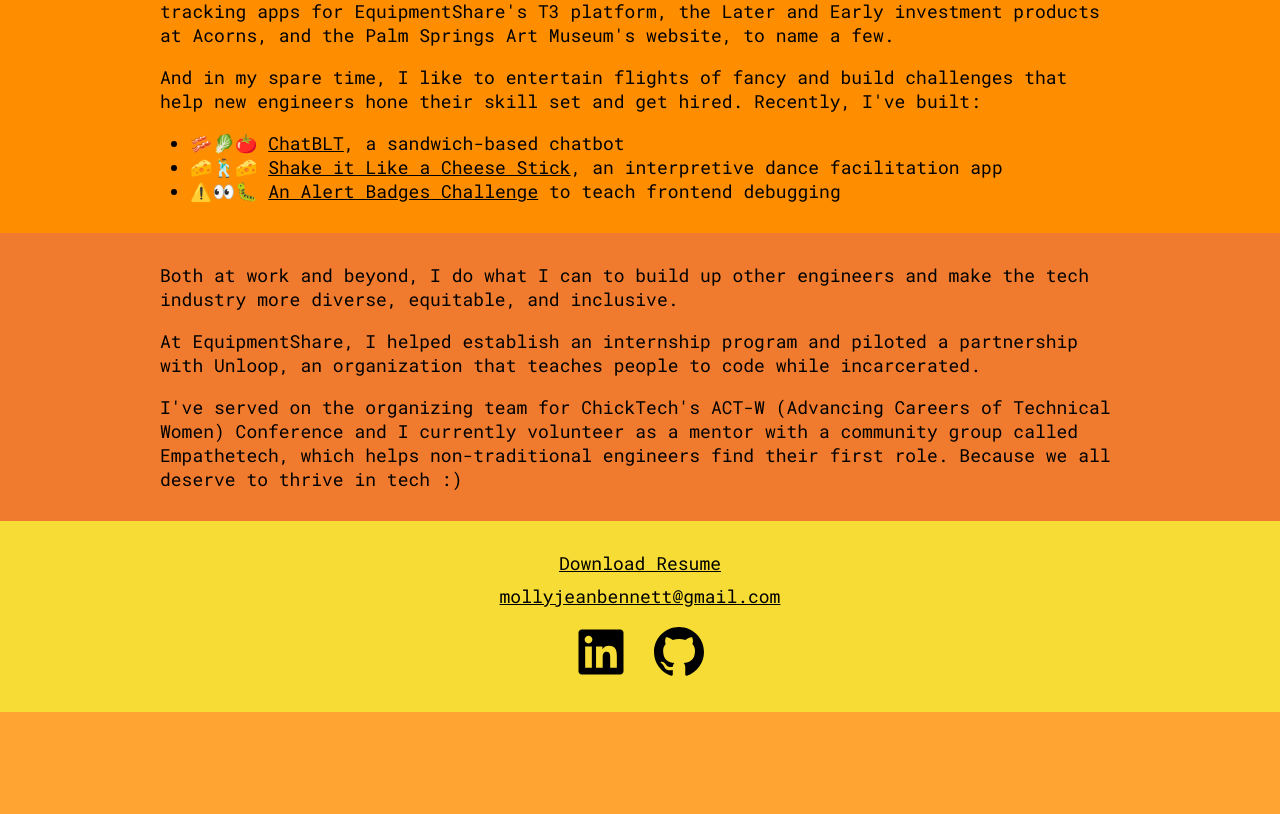
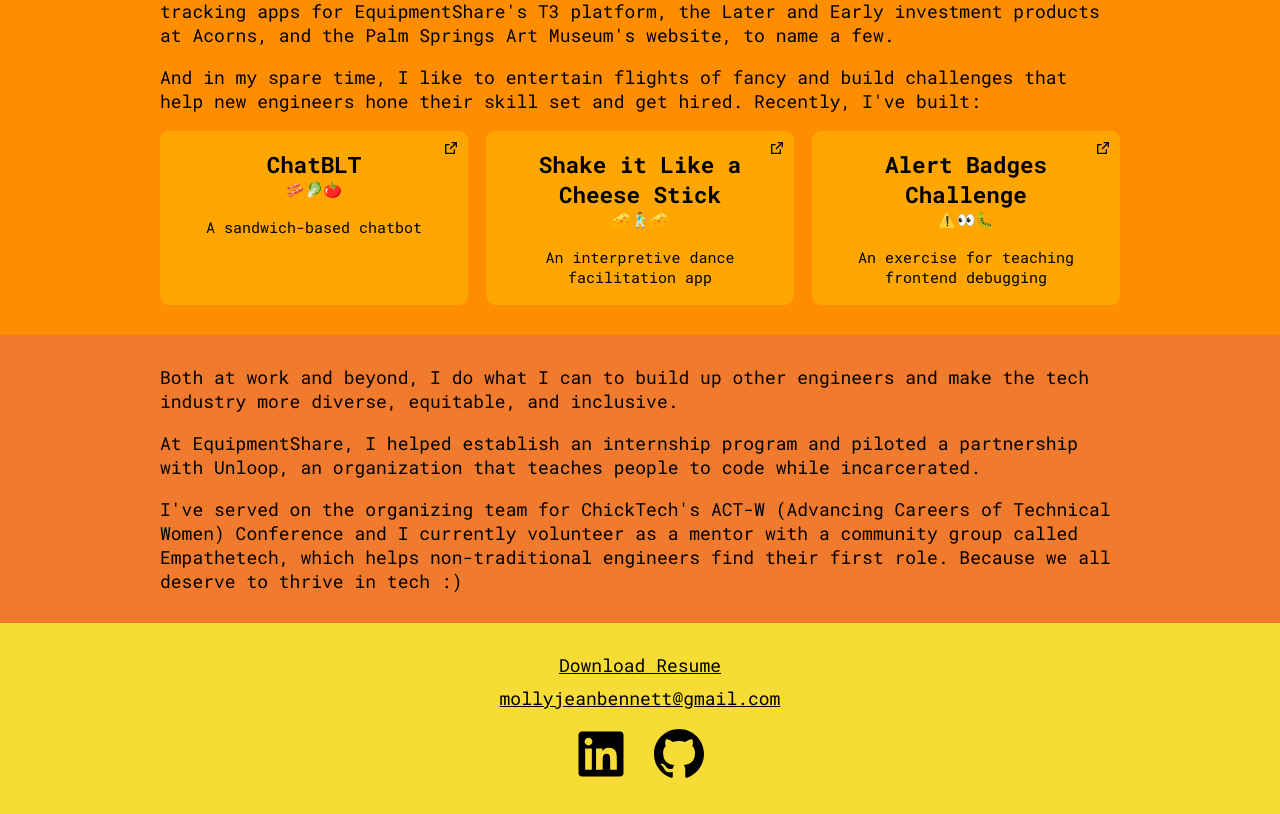
Before and after one commit to MollyJeanB/mollyjeanbennett.com, a Next.js app: page / in a window 1280 px wide. Shown: the part 803-1617 px from the top of the page. Before the commit the page ends 1515 px from the top, so only its background shows below. Built offline with nearby package versions, Linux system fonts and the light colour scheme.

Commit message:
[F] Implement basic card component

```diff
--- a/src/components/footer/footer.module.css
+++ b/src/components/footer/footer.module.css
@@ -13,6 +13,7 @@
 }
 
 .link {
+	text-decoration: underline;
 	padding-bottom: var(--size-xs);
 }
 
--- a/src/components/homePageContent/sections.tsx
+++ b/src/components/homePageContent/sections.tsx
@@ -1,5 +1,7 @@
 import { Footer } from "@/components"
 import { ReactNode } from "react"
+import { LinkCards } from "../linkCards/LinkCards"
+import { Card } from "../linkCards/Card"
 
 export type SectionContentType = {
 	title: string
@@ -44,35 +46,26 @@ export const sections: SectionContentType[] = [
 					challenges that help new engineers hone their skill set and get hired.
 					Recently, I've built:
 				</p>
-				<ul>
-					<li>
-						🥓🥬🍅{" "}
-						<a href={"https://www.chat-blt.com/"} target={"blank"}>
-							ChatBLT
-						</a>
-						, a sandwich-based chatbot
-					</li>
-					<li>
-						🧀🕺🧀{" "}
-						<a
-							href={"https://www.shake-it-like-a-cheese-stick.com/"}
-							target={"blank"}
-						>
-							Shake it Like a Cheese Stick
-						</a>
-						, an interpretive dance facilitation app
-					</li>
-					<li>
-						⚠️👀🐛{" "}
-						<a
-							href={"https://replit.com/@MJB/Alert-Badges-challenge"}
-							target={"blank"}
-						>
-							An Alert Badges Challenge
-						</a>{" "}
-						to teach frontend debugging
-					</li>
-				</ul>
+				<LinkCards>
+					<Card
+						heading={"ChatBLT"}
+						link={"https://www.chat-blt.com/"}
+						emojis={"🥓🥬🍅"}
+						body={"A sandwich-based chatbot"}
+					/>
+					<Card
+						heading={"Shake it Like a Cheese Stick"}
+						link={"https://www.shake-it-like-a-cheese-stick.com/"}
+						emojis={"🧀🕺🧀"}
+						body={"An interpretive dance facilitation app"}
+					/>
+					<Card
+						heading={"Alert Badges Challenge"}
+						link={"https://replit.com/@MJB/Alert-Badges-challenge"}
+						emojis={"⚠️👀🐛"}
+						body={"An exercise for teaching frontend debugging"}
+					/>
+				</LinkCards>
 			</>
 		),
 	},
--- /dev/null
+++ b/src/components/linkCards/Card.tsx
@@ -0,0 +1,23 @@
+import React, { ReactNode } from "react"
+import styles from "./linkCards.module.css"
+import { ExternalLinkIcon } from "@/assets/svg"
+
+type PropsType = {
+	heading: string
+	body: string | ReactNode
+	link: string
+	emojis: string
+}
+
+export const Card: React.FC<PropsType> = ({ heading, body, link, emojis }) => {
+	return (
+		<li className={styles.card}>
+			<a href={link} target={"_blank"}>
+				<ExternalLinkIcon height={16} width={16} className={styles.icon} />
+				<h2>{heading}</h2>
+				<p>{emojis}</p>
+				<p>{body}</p>
+			</a>
+		</li>
+	)
+}
--- /dev/null
+++ b/src/components/linkCards/LinkCards.tsx
@@ -0,0 +1,10 @@
+import React, { ReactNode } from "react"
+import styles from "./linkCards.module.css"
+
+type PropsType = {
+	children: ReactNode
+}
+
+export const LinkCards: React.FC<PropsType> = ({ children }) => {
+	return <ul className={styles.cardsWrapper}>{children}</ul>
+}
--- /dev/null
+++ b/src/components/linkCards/linkCards.module.css
@@ -0,0 +1,44 @@
+.cardsWrapper {
+	width: 100%;
+	list-style-type: none;
+	margin-left: 0;
+	padding-left: 0;
+	display: flex;
+}
+
+@media screen and (max-width: 700px) {
+	.cardsWrapper {
+		flex-direction: column;
+	}
+}
+
+.card {
+	flex: 1;
+	position: relative;
+	border-radius: var(--border-radius-semi-rounded);
+	padding: var(--size-s);
+	font-size: 15px;
+	text-align: center;
+	background-color: var(--color-pale-yellow);
+}
+
+.card:not(:first-child) {
+	margin-left: var(--size-s);
+}
+
+@media screen and (max-width: 700px) {
+	.card:not(:first-child) {
+		margin-top: var(--size-s);
+		margin-left: 0;
+	}
+}
+
+.card:hover {
+	background-color: var(--color-medium-yellow);
+}
+
+.icon {
+	position: absolute;
+	top: var(--size-xs);
+	right: var(--size-xs);
+}
--- a/src/styles/globals.css
+++ b/src/styles/globals.css
@@ -18,6 +18,7 @@ body {
 }
 
 a {
+	text-decoration: none;
 	color: inherit;
 }
 
--- a/src/styles/variables.css
+++ b/src/styles/variables.css
@@ -2,6 +2,8 @@
 	/* colors */
 	--color-bright-yellow: #f6dc34;
 	--color-golden-yellow: #ffc100;
+	--color-medium-yellow: hsl(45, 100%, 50%, 0.75);
+	--color-pale-yellow: hsl(45, 100%, 50%, 0.5);
 	--color-tangerine: #ffa332;
 	--color-orange: #ff8d00;
 	--color-pale-orange: hsl(28, 77%, 59%, 0.75);
```
